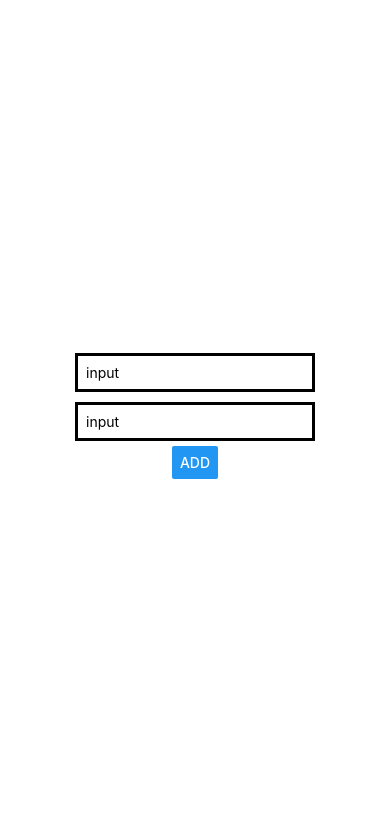
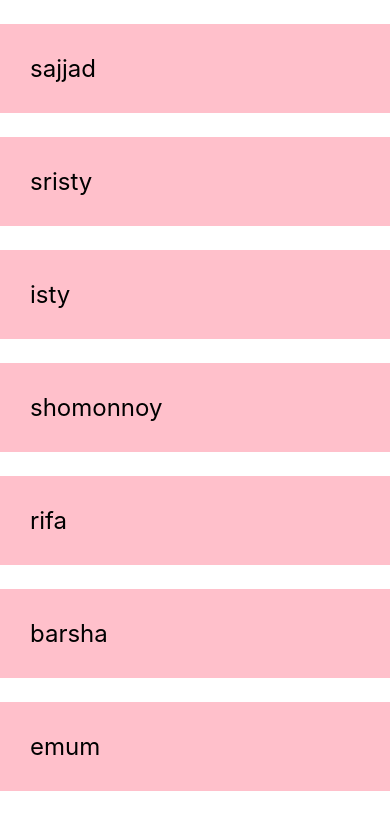
Before and after one commit to shakhawat-khan/react-native-basic, a React Native app: screen / in a window 390 px wide. Shown: the top 830 px of the page. Built offline with nearby package versions, Linux system fonts and the light colour scheme.

Commit message:
map and scrollview

```diff
--- a/App.js
+++ b/App.js
@@ -1,100 +1,77 @@
-import { StatusBar } from 'expo-status-bar';
-import { useState } from 'react';
-import { StyleSheet, Text, View,Button,Alert,TextInput } from 'react-native';
-import { Colors } from 'react-native/Libraries/NewAppScreen';
+import { StatusBar } from "expo-status-bar";
+import { useState } from "react";
+import {
+  StyleSheet,
+  View,
+  Button,
+  Alert,
+  TextInput,
+  Text,
+  ScrollView,
+} from "react-native";
 
-
+import { Colors } from "react-native/Libraries/NewAppScreen";
 
 export default function App() {
-
-  const [name1,setName1] = useState('');
-  const [name2,setName2] = useState('');
-  const [temp,setTemp] = useState('');
-  const [person,setPerson] = useState({name:'mario',age:40});
-
-  const clickHandler = () =>
-  {
-    setTemp(parseFloat(name1) + parseFloat(name2) )
-  }
-
-
+  const [people, setPeople] = useState([
+    { name: "sajjad", key: 1 },
+    { name: "sristy", key: 2 },
+    { name: "isty", key: 3 },
+    { name: "shomonnoy", key: 4 },
+    { name: "rifa", key: 5 },
+    { name: "barsha", key: 6 },
+    { name: "emum", key: 7 },
+  ]);
 
   return (
-    <View style={styles.container}>
-
-      <TextInput
-      style = {styles.input}
-      placeholder='input'
-      keyboardType= 'numeric'
-      onChangeText={(val) => setName1(val) }
-      />
-
-
-      <TextInput
-      style = {styles.input}
-      placeholder='input'
-      keyboardType= 'numeric'
-      onChangeText={(val) => setName2(val) }
-      />
-
-      <View>
-        <Button
-
-        title='add'
-
-        onPress={ clickHandler }
-
-        />
-      </View>
-
-      <View>
-        <Text> {temp} </Text>
-      </View>
-
-
-
-      <StatusBar style="auto" />
+    <View>
+      <ScrollView>
+        {people.map((item) => {
+          return (
+            <View key={item.key}>
+              <Text style={styles.Item}>{item.name}</Text>
+            </View>
+          );
+        })}
+      </ScrollView>
     </View>
-
-
   );
 }
-
 
 const styles = StyleSheet.create({
   container: {
     flex: 1,
-    backgroundColor: '#fff',
-    alignItems: 'center',
-    justifyContent: 'center',
+    backgroundColor: "#fff",
+    alignItems: "center",
+    justifyContent: "center",
   },
 
-  input :{
+  input: {
     borderWidth: 3,
-    borderColor: '#000000',
+    borderColor: "#000000",
     padding: 8,
     margin: 5,
-  }
+  },
 
-
-
+  Item: {
+    marginTop: 24,
+    padding: 30,
+    backgroundColor: "pink",
+    fontSize: 24,
+  },
 });
 
+const styles1 = StyleSheet.create({
+  bigBlue: {
+    color: "blue",
+    fontSize: 30,
+    fontWeight: "bold",
+  },
 
-const styles1 = StyleSheet.create(
-  {
-    bigBlue :{
-      color: 'blue',
-      fontSize: 30,
-      fontWeight: 'bold',
-    },
-
-    darkblue:{
-      color: 'red',
-      fontSize: 25,
-      fontWeight: '300',
-      fontStyle: 'italic',
-    }
-
-  }
-);
+  darkblue: {
+    color: "red",
+    fontSize: 25,
+    fontWeight: "300",
+    fontStyle: "italic",
+  },
+});
```
